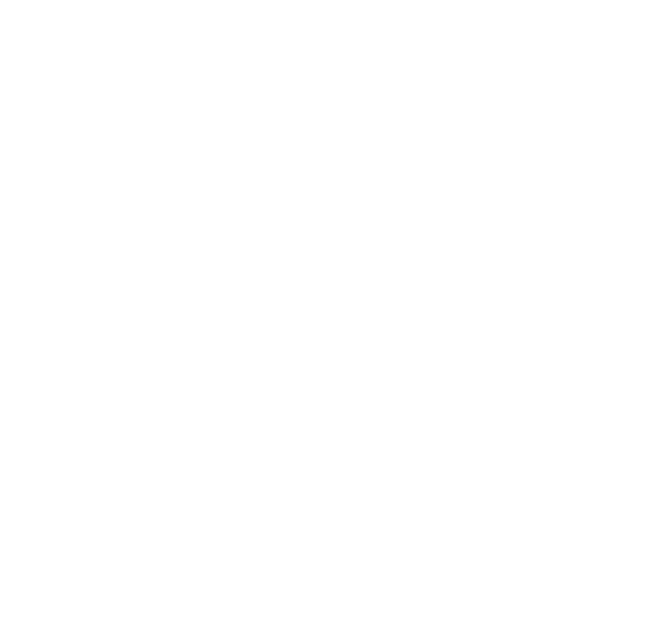
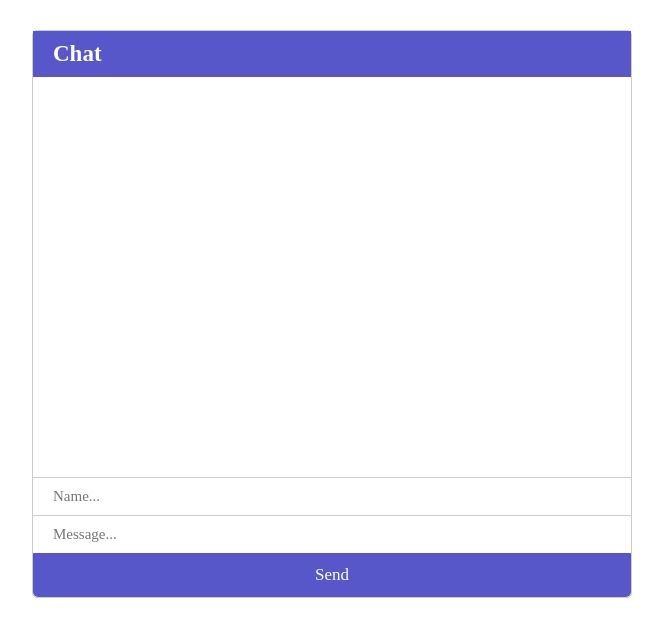
Before and after one commit to kemaloncell/chat-app, a website: page public/index.html in a window 1280 px wide. Shown: the whole page, without its empty margins (308-971 px from the left). Drawn offline with nearby package versions, Linux system fonts and the light colour scheme.

Commit message:
styling done

```diff
--- a/public/index.html
+++ b/public/index.html
@@ -8,6 +8,17 @@
     <link rel="stylesheet" href="style.css" />
   </head>
   <body>
+    <div id="chat-wrap">
+      <h2>Chat</h2>
+      <div id="chat-window">
+        <div id="output"></div>
+        <div id="feedback"></div>
+      </div>
+      <input type="text" id="sender" placeholder="Name..." />
+      <input type="text" id="sender" placeholder="Message..." />
+      <button id="submitBtn">Send</button>
+    </div>
+
     <script src="chat.js"></script>
     <script src="https://cdn.socket.io/4.3.2/socket.io.min.js" integrity="sha384-KAZ4DtjNhLChOB/hxXuKqhMLYvx3b5MlT55xPEiNmREKRzeEm+RVPlTnAn0ajQNs" crossorigin="anonymous"></script>
   </body>
--- a/public/style.css
+++ b/public/style.css
@@ -0,0 +1,64 @@
+* {
+  margin: 0;
+  padding: 0;
+  box-sizing: border-box;
+}
+input:focus,
+button:focus {
+  outline: 0;
+}
+body {
+  font-size: 'Poppins';
+}
+
+h2 {
+  font-size: 23px;
+  padding: 10px 20px;
+  color: #fff;
+  background-color: rgb(87, 87, 202);
+}
+
+#chat-wrap {
+  max-width: 600px;
+  margin: 30px auto;
+  border: 1px solid #ccc;
+  border-radius: 5px;
+}
+#chat-window {
+  height: 400px;
+  overflow-y: auto;
+}
+#output p {
+  font-size: 15px;
+  padding: 12px;
+}
+#output p:nth-child(even) {
+  background-color: rgb(87, 87, 202);
+}
+
+#feedback p {
+  font-size: 13px;
+  padding: 12px;
+}
+#output {
+  color: rgb(87, 87, 202);
+}
+input {
+  font-family: 'Poppins';
+  padding: 10px 20px;
+  border: 0;
+  border-top: 1px solid #ccc;
+  display: block;
+  width: 100%;
+  font-size: 15px;
+}
+button {
+  font-family: 'Poppins';
+  background-color: rgb(87, 87, 202);
+  color: #fff;
+  border: 0;
+  border-radius: 0 0 5px 5px;
+  width: 100%;
+  padding: 12px 0px;
+  font-size: 17px;
+}
```
Also changed, not shown: server.js (+5 -5 lines).
